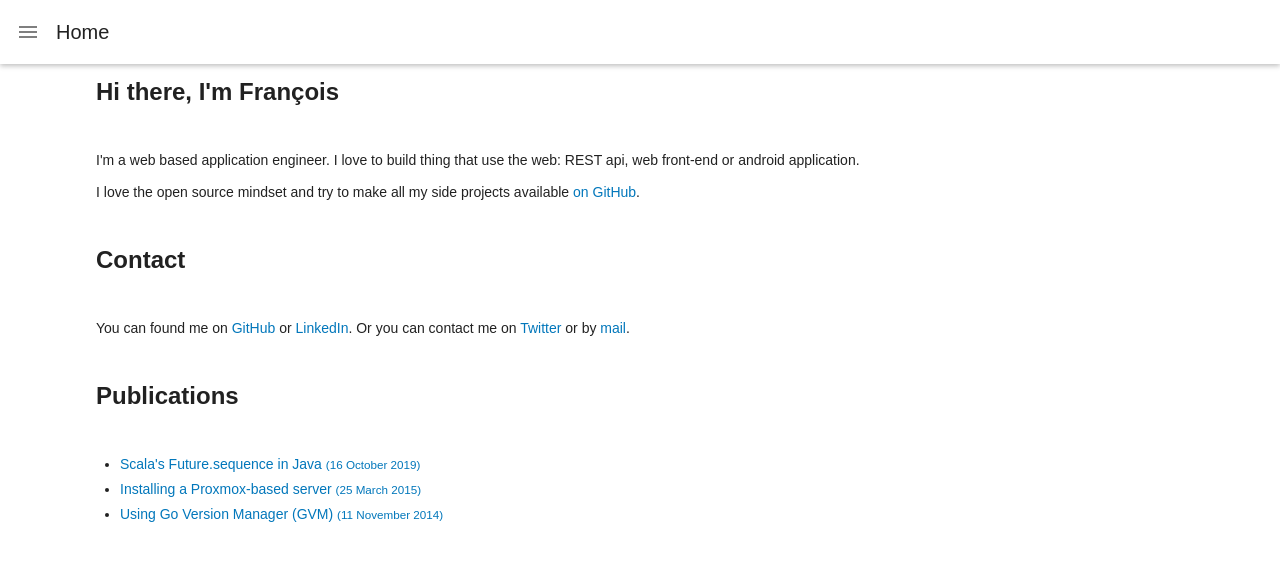
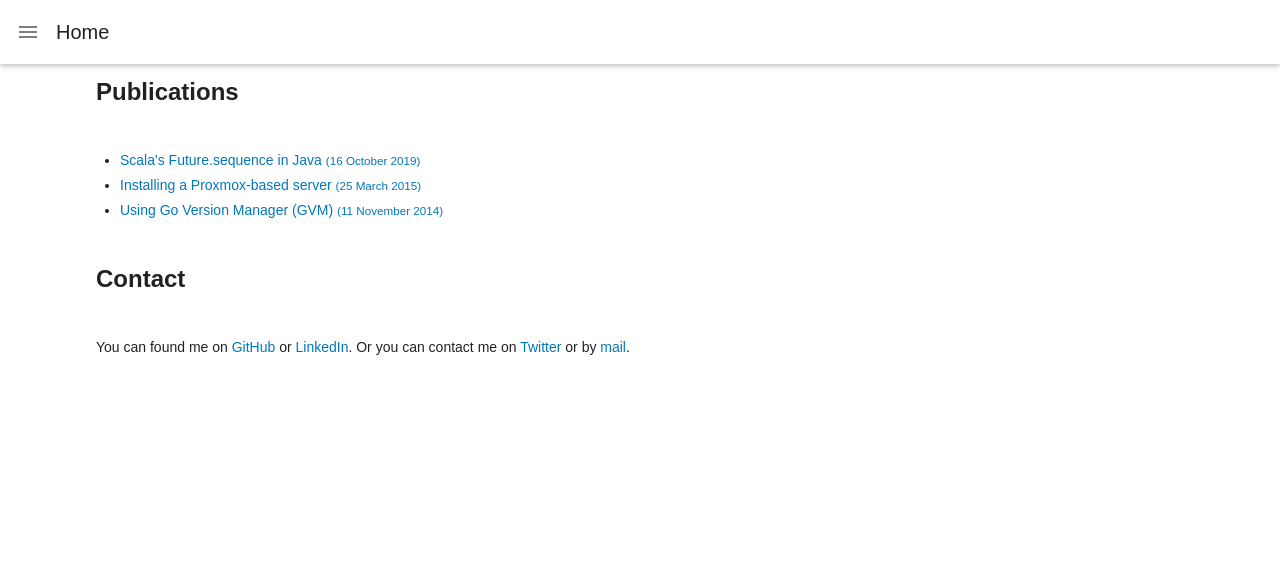
Before and after one commit to fmonniot/fmonniot.github.com, a Jekyll site: the page built from index.html, in a window 1280 px wide. Shown: the top 561 px of the page. Built offline with Jekyll 4.4.1, drawn with Linux system fonts in a browser that asks for light colours; some web fonts are replaced; the list of posts is cut into pages by our own code.

Commit message:
Remove web-dev mention

```diff
--- a/index.html
+++ b/index.html
@@ -1,19 +1,6 @@
 ---
 title: Home
 ---
-<section>
- <h1>Hi there, I'm François</h1>
- <p>I'm a web based application engineer. I love to build thing that use the web: REST api, web front-end or android application.</p>
- <p>I love the open source mindset and try to make all my side projects available <a href="{{ site.author.github }}">on GitHub</a>.</p>
-</section>
-
-<section>
-  <h1>Contact</h1>
-  <p>
-    You can found me on <a href="{{ site.author.github }}">GitHub</a> or <a href="{{ site.author.linkedin }}">LinkedIn</a>.
-    Or you can contact me on <a href="{{ site.author.twitter }}">Twitter</a> or by <a href="mailto:{{ site.author.email }}">mail</a>.
-  </p>
-</section>
 
 {% if paginator.total_posts > 0 %}
 <section id="publications">
@@ -25,3 +12,11 @@ title: Home
     </ul>
  </section>
 {% endif %}
+
+<section>
+    <h1>Contact</h1>
+    <p>
+      You can found me on <a href="{{ site.author.github }}">GitHub</a> or <a href="{{ site.author.linkedin }}">LinkedIn</a>.
+      Or you can contact me on <a href="{{ site.author.twitter }}">Twitter</a> or by <a href="mailto:{{ site.author.email }}">mail</a>.
+    </p>
+  </section>
```
